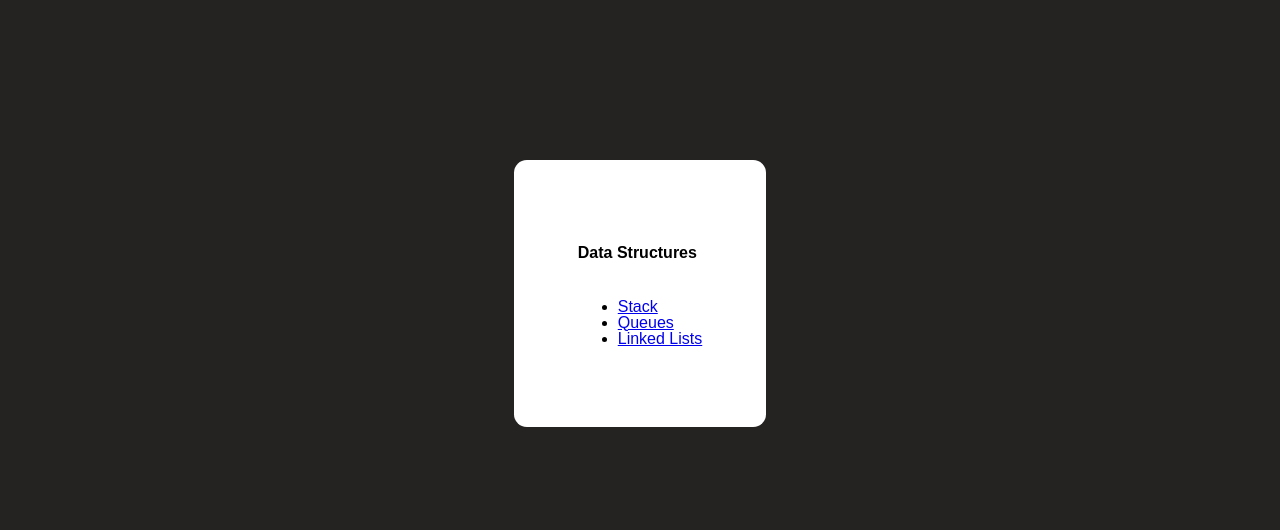
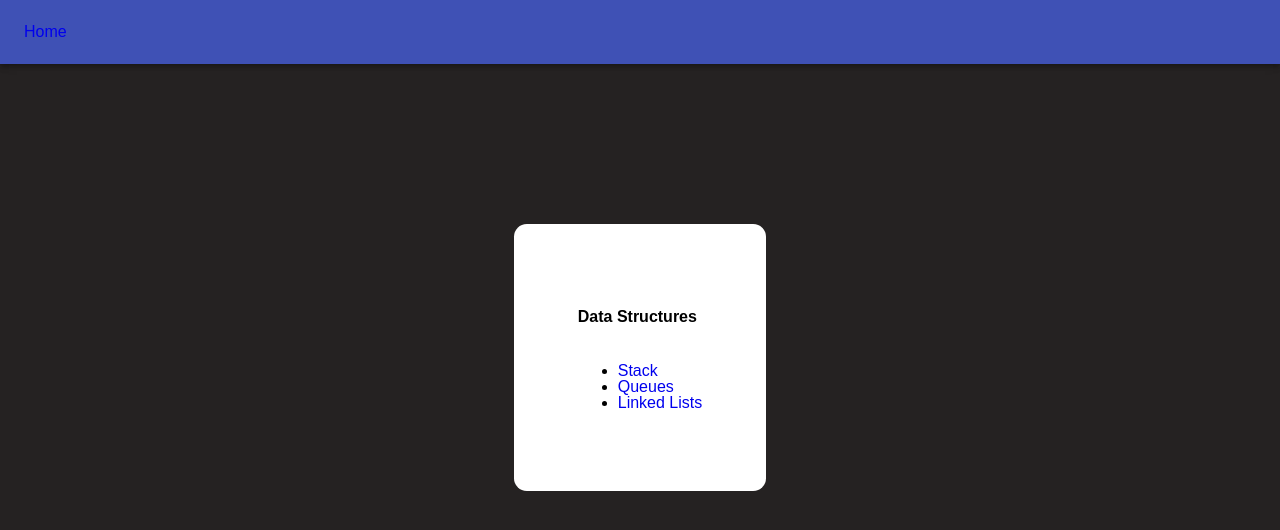
Before and after one commit to mallorysmith64/dsa-visualizer, a React (Create React App) app: page / in a window 1280 px wide. Shown: the top 530 px of the page. Built offline with nearby package versions, Linux system fonts and the light colour scheme.

Commit message:
added simple material ui appbar

```diff
--- a/src/App.jsx
+++ b/src/App.jsx
@@ -1,6 +1,7 @@
 import 'react-hot-loader'
 import React from 'react'
 import { BrowserRouter as Router, Route, Switch } from 'react-router-dom'
+import Nav from './components/Nav'
 import Page2 from './pages/Page2'
 import Page3 from './pages/Page3'
 import Page4 from './pages/Page4'
@@ -10,7 +11,9 @@ import NotFound from './pages/NotFound'
 function App() {
   return (
     <>
+
       <Router>
+      <Nav/>
         <Switch>
           <Route exact path="/" component={HomePage}></Route>
           <Route exact path="/2" component={Page2}></Route>
--- a/src/components/History.jsx
+++ /dev/null
@@ -1,3 +0,0 @@
-import { createBrowserHistory as history} from 'history';
-
-export default history();
--- /dev/null
+++ b/src/components/Nav.jsx
@@ -0,0 +1,17 @@
+import React from 'react'
+import { Link } from 'react-router-dom'
+import { AppBar, Toolbar } from '@material-ui/core'
+
+function Nav() {
+  return (
+    <>
+      <AppBar position="static">
+        <Toolbar>
+          <Link to="/">Home</Link>
+        </Toolbar>
+      </AppBar>
+    </>
+  )
+}
+
+export default Nav
--- a/src/index.css
+++ b/src/index.css
@@ -10,6 +10,11 @@ html {
 body {
   margin: 0;
   min-height: 100%;
+}
+
+
+a:link{
+  text-decoration: none !important;
 }
 
 .paper-container {
@@ -92,7 +97,7 @@ body {
   display: flex;
   position:relative;
   color: #424242;
-  background:rgb(20, 20, 20);
+  background:rgb(36, 36, 36);
   border: 0.02em solid white;
   float: left;
   font-size: 96px;
--- a/src/pages/HomePage.jsx
+++ b/src/pages/HomePage.jsx
@@ -1,6 +1,6 @@
 // import React from 'react'
 import { Link } from 'react-router-dom'
-import React from "react";
+import React from 'react'
 
 function HomePage() {
   return (
```
Also changed, not shown: src/components/CodeEditor.jsx (deleted, +0 -32 lines).
